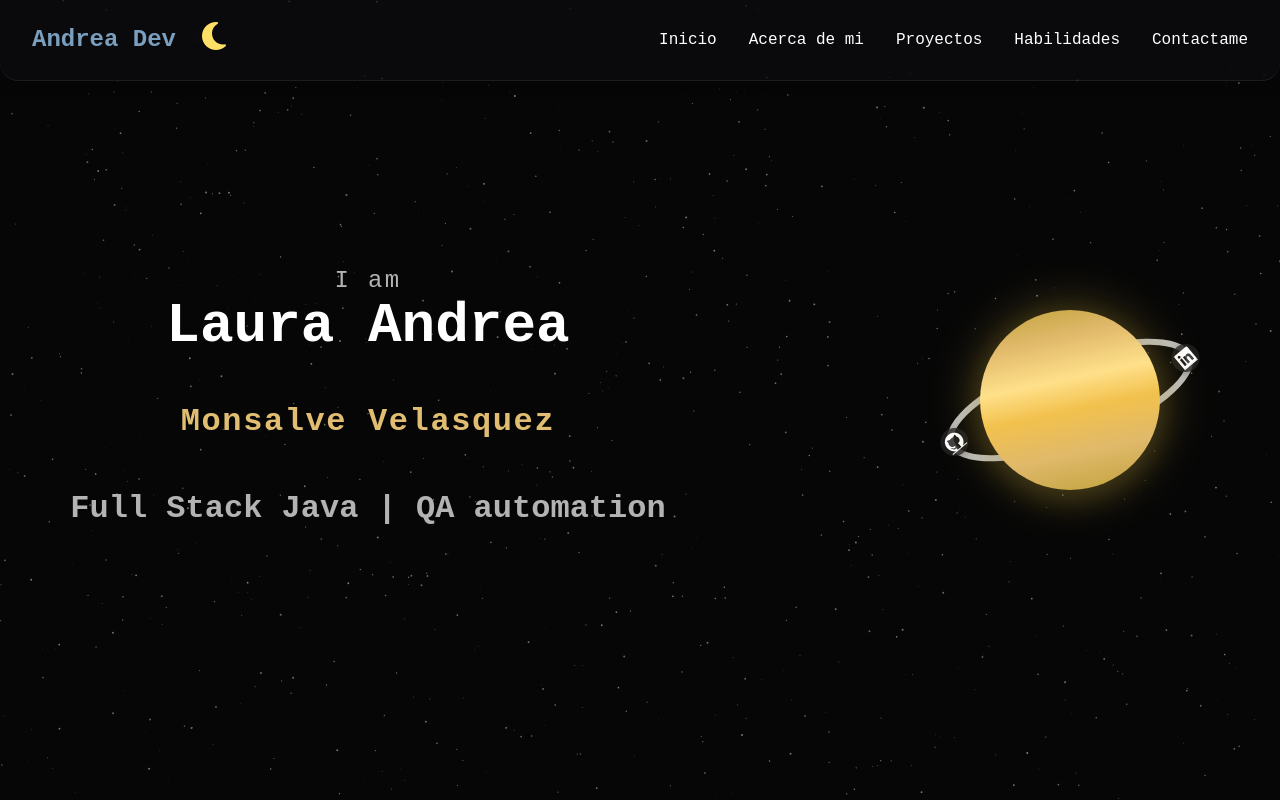
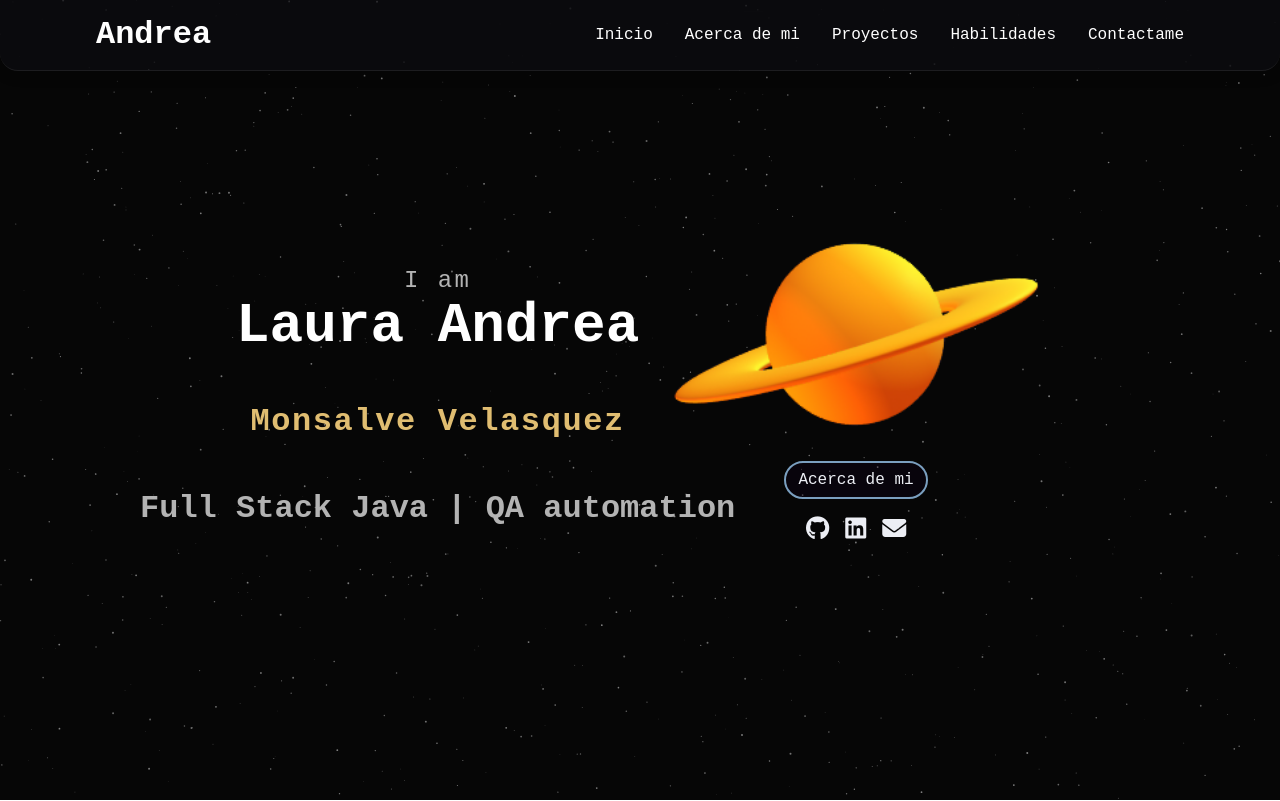
Before and after one commit to AndreaBluM/Portafolio_AndreaMonsalve, a website: page home.html in a window 1280 px wide. Shown: the top 801 px of the page. Drawn offline with nearby package versions, Linux system fonts and the light colour scheme.

Commit message:
planeta en el inicio con iconos

```diff
--- a/Style/planeta.css
+++ b/Style/planeta.css
@@ -1,3 +1,4 @@
+
 .saturn-widget {
   position: relative;
   width: 500px;
--- a/Style/style.css
+++ b/Style/style.css
@@ -1,119 +1,4 @@
-/* Habilidades grid 2x2 */
-.skillsBox{
-  flex-wrap: wrap;
-  gap: 2.5rem;
-  padding:  0 0.5rem;
-  display: flex;
-  justify-content: center;
-  align-items: center;
-  max-width: 50rem;
-}
 
-.skill-card-grid {
-  background: rgba(255,255,255,0.08);
-  border-radius: 18px;
-  box-shadow: 0 2px 12px rgba(0,0,0,0.08);
-  padding: 1.5rem 1rem 1rem 1rem;
-  width: 100%;
-  max-width: 20rem;
-  min-height: 16rem;
-  display: flex;
-  flex-direction: column;
-  align-items: center;
-  justify-content: flex-start;
-}
-
-.pyramid-icons {
-  display: flex;
-  flex-wrap: wrap;
-  gap: 0.7rem 1.2rem;
-  justify-content: center;
-  align-items: center;
-  width: auto;
-  margin-top: 0.5rem;
-}
-
-
-.iconCont {
-  display: flex;
-  flex-direction: column;
-  align-items: center;
-  padding: 0.3rem;
-}
-.iconCont p {
-  font-size: 0.9rem;
-  color: var(--azul-claro);
-  margin-top: 0.3rem;
-  margin-bottom: 0.3rem;
-}
-
-.tech-planet-icon {
-  font-size: 2.1rem;
-  color: #ffe066;
-  background: rgba(0,0,0,0.13);
-  border-radius: 50%;
-  padding: 0.5rem;
-  margin: 0 0.2rem;
-  display: flex;
-  align-items: center;
-  justify-content: center;
-  box-shadow: 0 1px 6px rgba(0,0,0,0.08);
-}
-
-.skill-title {
-  margin-bottom: 0.7rem;
-  font-size: 1.3rem;
-  color: #fff;
-  text-align: center;
-}
-/* Icono de tecnología estilo planeta */
-.tech-planet {
-  display: flex;
-  flex-direction: column;
-  align-items: center;
-  gap: 0.5em;
-  margin: 1em 0;
-}
-
-.tech-planet-icon {
-  width: 60px;
-  height: 60px;
-  border-radius: 50%;
-  background: radial-gradient(circle at 60% 40%, #ffe08a 0%, #e0b96a 60%, #bfa13a 100%);
-  box-shadow: 0 0 18px 4px #bfa13a44, 0 2px 8px #7a9fbf33;
-  display: flex;
-  align-items: center;
-  justify-content: center;
-  font-size: 2rem;
-  color: #222;
-  position: relative;
-  transition: box-shadow 0.3s, transform 0.3s, background 0.3s;
-}
-.tech-planet-icon::after {
-  content: "";
-  position: absolute;
-  left: 10px;
-  top: 12px;
-  width: 18px;
-  height: 8px;
-  border-radius: 50%;
-  background: rgba(255,255,255,0.18);
-  filter: blur(1px);
-}
-.tech-planet-icon:hover {
-  box-shadow: 0 0 32px 10px #7a9fbf99, 0 8px 32px 0 #bfa13a66;
-  background: radial-gradient(circle at 40% 60%, #7a9fbf 0%, #ffe08a 60%, #bfa13a 100%);
-  transform: scale(1.08) rotate(-6deg);
-  color: #fff1e2;
-}
-.tech-planet-label {
-  font-size: 1rem;
-  color: #ffe08a;
-  font-weight: 600;
-  letter-spacing: 0.03em;
-  margin-top: 0.2em;
-  text-shadow: 0 1px 4px #222a;
-}
 
 /* Botón planetario para Download CV */
 .planet-btn {
@@ -195,6 +80,7 @@
   background:
     radial-gradient(circle at 40% 60%, #BF6734 0%, #bfa13a 50%, #ffe08a 100%);
 }
+
 /* Paleta de colores principal */
 :root {
   --azul-oscuro: #010A26;
@@ -209,118 +95,6 @@
   box-sizing: border-box;
   font-family: 'Share Tech Mono', monospace;
 }
-/* Saturn Widget Styles */
-.saturn-widget {
-  display: flex;
-  justify-content: center;
-  align-items: center;
-  margin: 30px 0;
-}
-
-.saturn-orbit {
-  position: relative;
-  width: 320px;
-  height: 320px;
-  display: flex;
-  justify-content: center;
-  align-items: center;
-}
-
-.saturn-planet {
-  width: 180px;
-  height: 180px;
-  border-radius: 50%;
-  position: absolute;
-  left: 50%;
-  top: 50%;
-  transform: translate(-50%, -50%);
-  z-index: 2;
-  overflow: hidden;
-  background:
-    /* bandas anchas horizontales y ligeramente diagonales */
-    linear-gradient(-12deg,
-      #bfa13a 0%,
-      #e0b96a 25%,
-      #f2c14d 45%,
-      #ffe08a 60%,
-      #e0b96a 80%,
-      #bfa13a 100%
-    ),
-    radial-gradient(circle at 40% 35%, #fffbe3 0%, transparent 60%),
-    radial-gradient(circle at 60% 70%, #fffbe3 0%, transparent 70%),
-    radial-gradient(circle at 50% 100%, #bfa13a 0%, transparent 80%);
-  box-shadow: 0 0 40px 10px #bfa13a44, 0 8px 32px 0 #bfa13a33;
-  animation: saturn-spin 12s linear infinite;
-}
-
-
-.saturn-planet::after {
-  content: "";
-  position: absolute;
-  left: 18px;
-  top: 85px;
-  width: 170px;
-  height: 28px;
-  border-radius: 50%;
-  opacity: 0.45;
-  z-index: 3;
-  pointer-events: none;
-}
-
-.saturn-ring {
-  position: absolute;
-  left: 50%;
-  top: 50%;
-  width: 260px;
-  height: 90px;
-  border: 7px solid #bdbdbd;
-  border-radius: 50% / 50%;
-  transform: translate(-50%, -50%) rotate(-20deg);
-  z-index: 1;
-  background: transparent;
-  display: flex;
-  justify-content: space-between;
-  align-items: center;
-  pointer-events: none;
-}
-
-.saturn-icon {
-  position: absolute;
-  color: #fff !important;
-  font-size: 1.2rem;
-  background: #222c;
-  border-radius: 50%;
-  width: 28px;
-  height: 28px;
-  display: flex;
-  justify-content: center;
-  align-items: center;
-  box-shadow: 0 2px 8px #0004;
-  pointer-events: auto;
-  transition: background 0.2s, color 0.2s, transform 0.2s;
-}
-
-.saturn-icon.github {
-  left: 0%;
-  top: 50%;
-  transform: translate(-50%, -50%) rotate(-20deg);
-  background: #222c;
-}
-
-.saturn-icon.linkedin {
-  right: 0%;
-  top: 50%;
-  transform: translate(50%, -50%) rotate(-20deg);
-  background: #222c;
-}
-
-.saturn-icon:hover {
-  background: #fff;
-  color: #222 !important;
-  transform: scale(1.15);
-  z-index: 3;
-}
-
 /* Estilos personalizados para el título principal */
 .titulo-personalizado {
   display: flex;
@@ -380,7 +154,7 @@ body {
 body::before {
   display: none;
 }
-
+/*NAVBAR*/
 nav {
   position: fixed;
   top: 0;
@@ -403,10 +177,10 @@ nav {
 }
 
 .nav-title h2 {
-  color: #7A9FBF;
+  color: #fff;
   margin: 0;
-  font-size: 1.5rem;
-  font-weight: 600;
+  font-size: 2rem;
+  font-weight: 800;
 }
 
 .space-container {
@@ -422,8 +196,10 @@ nav {
 
 .nav-container {
   display: flex;
-  justify-content: space-between;
+  justify-content: space-evenly;
   align-items: center;
+  gap: 20rem;
+
 }
 
 .navbar-menu {
@@ -454,6 +230,7 @@ nav {
   border-radius: 50px;
 }
 
+/*SOBRE MI */
 .contenedor-sobremi {
   display: flex;
   justify-content: space-between;
@@ -465,9 +242,49 @@ nav {
   padding: 20px;
   margin-left: 0;
   color: #eceef4;
+  position: absolute;
+  left: 120px;
+
 }
-
-/* Estilo para sobre mi */
+.contenedor-canvas{
+  position: absolute;
+  right: 14rem;
+  display: flex;
+  flex-direction: column;
+  align-items: center;
+  justify-content: center;
+}
+.imagen-planeta {
+  width: 400px;
+  transition: width 0.3s ease;
+}
+.btn-sobremi {
+  background-color: #1300253c;
+  color: #eceef4;
+  padding: 0.5rem 0.75rem;
+  border: 2px solid rgba(0, 255, 255, 0); /* inicia invisible */
+  border-radius: 50px;
+  text-decoration: none;
+  font-size: 1rem;
+  animation: borderFade 1s infinite alternate;
+}
+@keyframes borderFade {
+    0%   { border-color: rgba(0, 255, 255, 0); }   /* invisible */
+    100% { border-color: #7A9FBF; }   /* totalmente visible */
+  }
+.btn-sobremi:hover {
+  color: #000;
+  background-color: #7A9FBF;
+ }
+.social-icons {
+  display: flex;
+  gap: 1rem;
+  padding: 1.5rem;
+}
+.icon-sobremi {
+  font-size: 1.5rem;
+  color: #eceef4;
+}
 .about {
   display: flex;
   flex-direction: row;
@@ -486,13 +303,14 @@ nav {
   margin-bottom: 1rem;
   color: whitesmoke;
 }
+/* PROJECTOS */
 .projects{
   display: flex;
   flex-direction: column;
   align-items: center;
   padding: 8rem;
   justify-content: center;
-  background-color: #f29f5714;
+  background-color: #57acf214;
   height: 100vh;
 
 }
@@ -527,6 +345,8 @@ nav {
   transform: scale(1.08) rotate(-2deg);
   box-shadow: 0 4px 16px #bfa13a55;
 }
+
+/* HABILIDADES */
 .skills{
   display: flex;
   flex-direction: column;
@@ -544,6 +364,114 @@ nav {
   gap: 1.5rem;
   width: 100%;
 }
+.skillsBox{
+  flex-wrap: wrap;
+  gap: 2.5rem;
+  padding:  0 0.5rem;
+  display: flex;
+  justify-content: center;
+  align-items: center;
+  max-width: 50rem;
+}
+
+.skill-card-grid {
+  background: rgba(255,255,255,0.08);
+  border-radius: 18px;
+  box-shadow: 0 2px 12px rgba(0,0,0,0.08);
+  padding: 1.5rem 1rem 1rem 1rem;
+  width: 100%;
+  max-width: 20rem;
+  min-height: 16rem;
+  display: flex;
+  flex-direction: column;
+  align-items: center;
+  justify-content: flex-start;
+}
+.pyramid-icons {
+  display: flex;
+  flex-wrap: wrap;
+  gap: 0.7rem 1.2rem;
+  justify-content: center;
+  align-items: center;
+  width: auto;
+  margin-top: 0.5rem;
+}
+.iconCont {
+  display: flex;
+  flex-direction: column;
+  align-items: center;
+  padding: 0.3rem;
+}
+.iconCont p {
+  font-size: 0.9rem;
+  color: var(--azul-claro);
+  margin-top: 0.3rem;
+  margin-bottom: 0.3rem;
+}
+.tech-planet-icon {
+  font-size: 2.1rem;
+  color: #ffe066;
+  background: rgba(0,0,0,0.13);
+  border-radius: 50%;
+  padding: 0.5rem;
+  margin: 0 0.2rem;
+  display: flex;
+  align-items: center;
+  justify-content: center;
+  box-shadow: 0 1px 6px rgba(0,0,0,0.08);
+}
+.skill-title {
+  margin-bottom: 0.7rem;
+  font-size: 1.3rem;
+  color: #fff;
+  text-align: center;
+}
+.tech-planet {
+  display: flex;
+  flex-direction: column;
+  align-items: center;
+  gap: 0.5em;
+  margin: 1em 0;
+}
+.tech-planet-icon {
+  width: 60px;
+  height: 60px;
+  border-radius: 50%;
+  background: radial-gradient(circle at 60% 40%, #ffe08a 0%, #e0b96a 60%, #bfa13a 100%);
+  box-shadow: 0 0 18px 4px #bfa13a44, 0 2px 8px #7a9fbf33;
+  display: flex;
+  align-items: center;
+  justify-content: center;
+  font-size: 2rem;
+  color: #222;
+  position: relative;
+  transition: box-shadow 0.3s, transform 0.3s, background 0.3s;
+}
+.tech-planet-icon::after {
+  content: "";
+  position: absolute;
+  left: 10px;
+  top: 12px;
+  width: 18px;
+  height: 8px;
+  border-radius: 50%;
+  background: rgba(255,255,255,0.18);
+  filter: blur(1px);
+}
+.tech-planet-icon:hover {
+  box-shadow: 0 0 32px 10px #7a9fbf99, 0 8px 32px 0 #bfa13a66;
+  background: radial-gradient(circle at 40% 60%, #7a9fbf 0%, #ffe08a 60%, #bfa13a 100%);
+  transform: scale(1.08) rotate(-6deg);
+  color: #fff1e2;
+}
+.tech-planet-label {
+  font-size: 1rem;
+  color: #ffe08a;
+  font-weight: 600;
+  letter-spacing: 0.03em;
+  margin-top: 0.2em;
+  text-shadow: 0 1px 4px #222a;
+}
 .contact{
   display: flex;
   flex-direction: column;
--- a/home.html
+++ b/home.html
@@ -16,10 +16,7 @@
     <nav>
         <div class="nav-container">
             <div class="nav-title">
-                <h2>Andrea Dev</h2>
-                <button id="theme-toggle" aria-label="Cambiar tema" style="background:none;border:none;cursor:pointer;font-size:2rem;vertical-align:middle;margin-left:10px;color:#ffe066;">
-                  <i id="theme-icon" class="fas fa-moon"></i>
-                </button>
+                <h2>Andrea</h2>
             </div>
             <ul class="navbar-menu">
                 <li> <a href="home.html">Inicio</a></li>
@@ -28,11 +25,12 @@
                 <li><a href="#skills">Habilidades</a></li>
                 <li><a href="#contact">Contactame</a></li>
             </ul>
+        </div>
     </nav>
-    </div>
+
 
     <section class="space-container">
-        <div  class="stars" id="stars">
+        <div class="stars" id="stars">
             <div class="contenedor-sobremi">
                 <div class="contenedor-titulo">
                     <h1 class="titulo-personalizado">
@@ -42,17 +40,18 @@
                         <span class="stack-grande">Full Stack Java | QA automation</span>
                     </h1>
                 </div>
-            <div class="saturn-widget">
-                <div class="saturn-orbit">
-                    <div class="saturn-planet"></div>
-                    <div class="saturn-ring">
-                        <a href="https://github.com/" target="_blank" class="saturn-icon github" aria-label="GitHub">
-                            <i class="fab fa-github"></i>
-                        </a>
-                        <a href="https://linkedin.com/" target="_blank" class="saturn-icon linkedin" aria-label="LinkedIn">
-                            <i class="fab fa-linkedin"></i>
-                        </a>
+                <div class="contenedor-canvas">
+                    <img class="imagen-planeta" src="img/Planet ring .png" alt="">
+                    <div class="sobre-mi-boton">
+                        <a class="btn-sobremi" href="#about">Acerca de mi</a>
                     </div>
+                    <div class="social-icons">
+                        <a href="https://github.com/AndreaBluM" target="_blank"><i
+                                class="icon-sobremi fab fa-github"></i></a>
+                        <a href="https://www.linkedin.com/in/andrea-mondev/" target="_blank"><i
+                                class="icon-sobremi fab fa-linkedin"></i></a>
+                        <a href="mailto:lauralme96@example.com"><i class="icon-sobremi fas fa-envelope"></i></a>
+
                     </div>
                 </div>
             </div>
@@ -65,12 +64,17 @@
         <section id="about" class="about">
             <div class="profile-pic">
                 <div class="planet-image-container">
-                  <img src="/img/WhatsApp Image 2025-05-27 at 3.21.12 PM.jpeg" alt="Foto de perfil" class="planet-image">
+                    <img src="/img/WhatsApp Image 2025-05-27 at 3.21.12 PM.jpeg" alt="Foto de perfil"
+                        class="planet-image">
                 </div>
             </div>
             <div class="about-text">
                 <h2>Acerca de mi</h2>
-                <p>Soy Desarrolladora Full Stack Java, también cuento con conocimientos en QA Automation, egresada de Digital House como Professional Developer y con formación adicional en Globant y Generation. Tengo experiencia desarrollando aplicaciones con tecnologías como Java (Spring Boot), JavaScript, React, Python y SQL, así como en testing manual y automatizado con herramientas como Cypress, Selenium, Postman y Screenplay.</p>
+                <p>Soy Desarrolladora Full Stack Java, también cuento con conocimientos en QA Automation, egresada de
+                    Digital House como Professional Developer y con formación adicional en Globant y Generation. Tengo
+                    experiencia desarrollando aplicaciones con tecnologías como Java (Spring Boot), JavaScript, React,
+                    Python y SQL, así como en testing manual y automatizado con herramientas como Cypress, Selenium,
+                    Postman y Screenplay.</p>
                 <button class="planet-btn">Descargar CV</button>
             </div>
         </section>
@@ -92,7 +96,7 @@
                 </div>
                 <div class="project-card">
                     <div class="project-img"></div>
-                    <h3  class="project-h3">Primera pagina</h3>
+                    <h3 class="project-h3">Primera pagina</h3>
                     <img src="img/Captura de pantalla 2025-08-07 121218.png" alt="" class="project-thumb">
 
                     <p>Descripción breve del proyecto.</p>
@@ -190,12 +194,14 @@
     <section>
         <div class="contact" id="contact">
             <h2 class="project-h2">Contactame</h2>
-            <p>Si deseas contactarme, puedes hacerlo a través de mis redes sociales o enviando un correo electrónico.</p>
+            <p>Si deseas contactarme, puedes hacerlo a través de mis redes sociales o enviando un correo electrónico.
+            </p>
             <div class="contact-links">
                 <a href="" target="_blank" class="contact-link">
                     <i class="fab fa-github"></i> GitHub
     </section>
     <script src="/Js/app.js"></script>
+
 </body>
 
 </html>
--- a/package.json
+++ b/package.json
@@ -8,5 +8,9 @@
   "keywords": [],
   "author": "",
   "license": "ISC",
-  "description": ""
+  "description": "",
+  "type": "module",
+  "dependencies": {
+    "@splinetool/runtime": "^1.10.44"
+  }
 }
```
Also changed, not shown: Js/app.js (+1 -17 lines), img/Planet ring - Copy@1-1536x730 (2).png (added), img/Planet ring .png (added), 1 other file. Lines whose indentation alone changed are shown as unchanged.
